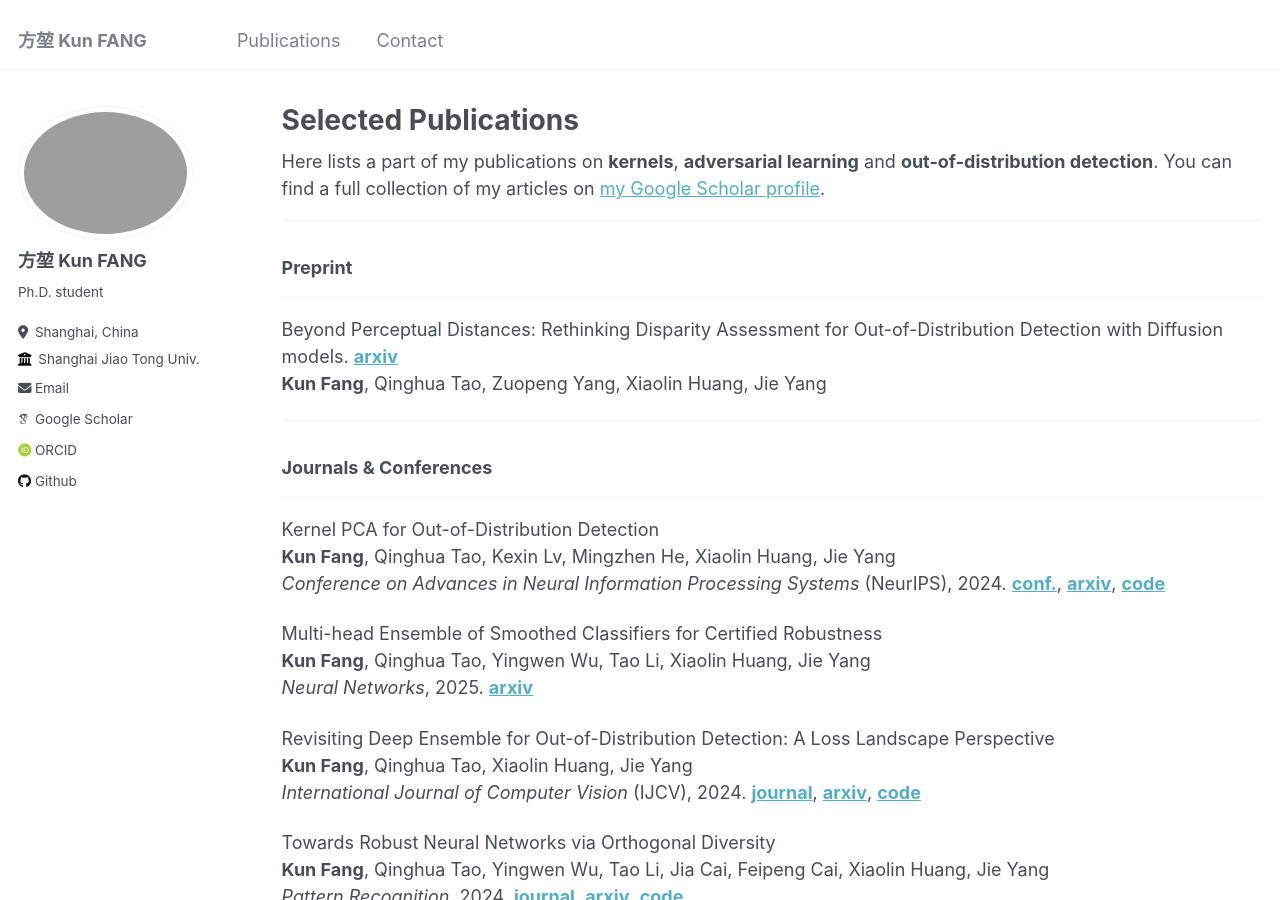
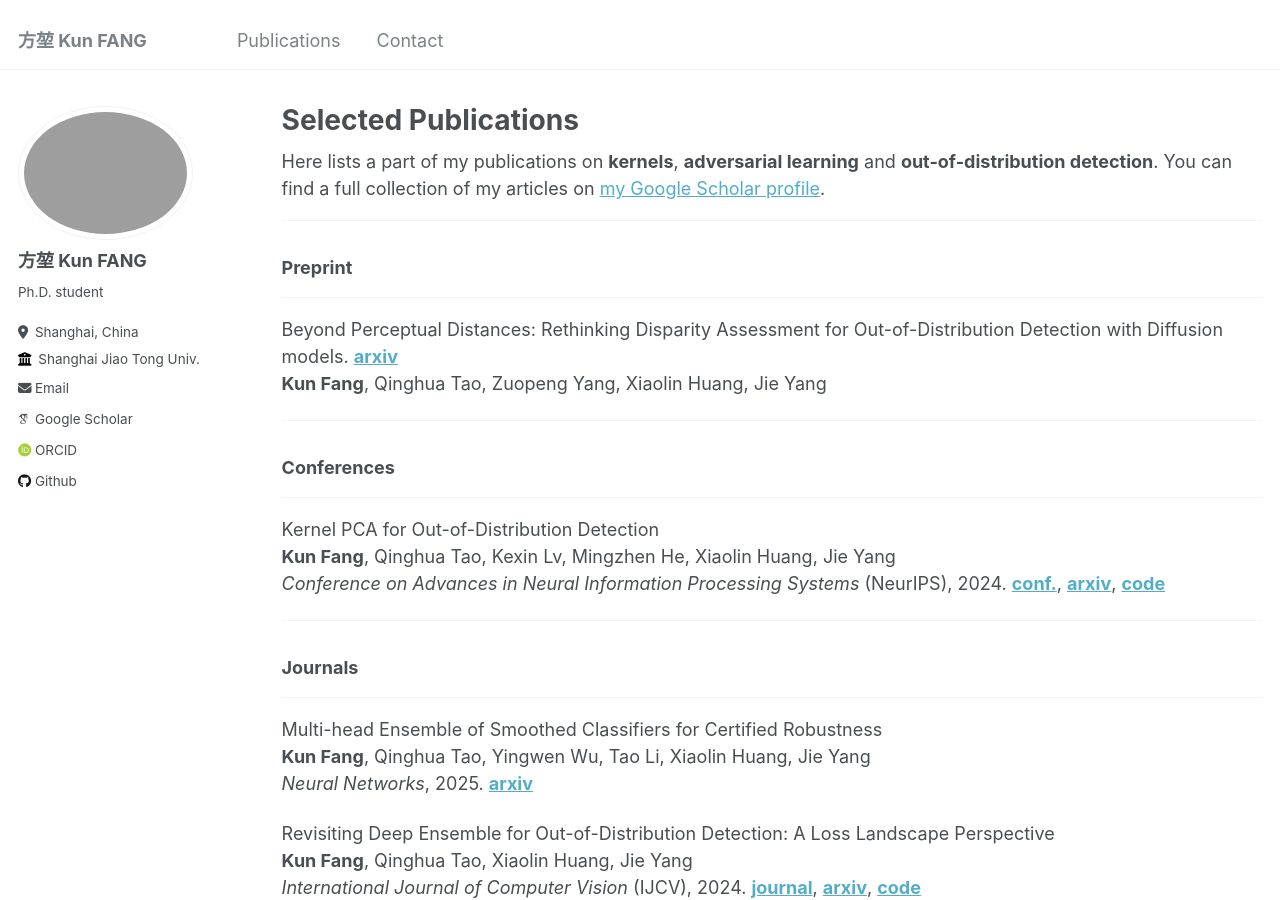
Before and after one commit to fanghenshaometeor/fanghenshaometeor.github.io, a Jekyll site: the page built from _pages/publications.md, in a window 1280 px wide and 900 px high. Built offline with Jekyll 4.4.1, drawn with Linux system fonts in a browser that asks for light colours; some web fonts are replaced.

Commit message:
update-pub

```diff
--- a/_pages/publications.md
+++ b/_pages/publications.md
@@ -26,11 +26,16 @@ Beyond Perceptual Distances: Rethinking Disparity Assessment for Out-of-Distribu
 
 ---
 
-### Journals & Conferences
+### Conferences
 ---
 Kernel PCA for Out-of-Distribution Detection
 **Kun Fang**, Qinghua Tao, Kexin Lv, Mingzhen He, Xiaolin Huang, Jie Yang
 *Conference on Advances in Neural Information Processing Systems* (NeurIPS), 2024. **[conf.](https://papers.nips.cc/paper_files/paper/2024/hash/f2543511e5f4d4764857f9ad833a977d-Abstract-Conference.html)**, **[arxiv](https://arxiv.org/abs/2402.02949)**, **[code](https://github.com/fanghenshaometeor/ood-kernel-pca)**
+
+---
+
+### Journals
+---
 
 Multi-head Ensemble of Smoothed Classifiers for Certified Robustness
 **Kun Fang**, Qinghua Tao, Yingwen Wu, Tao Li, Xiaolin Huang, Jie Yang
```
